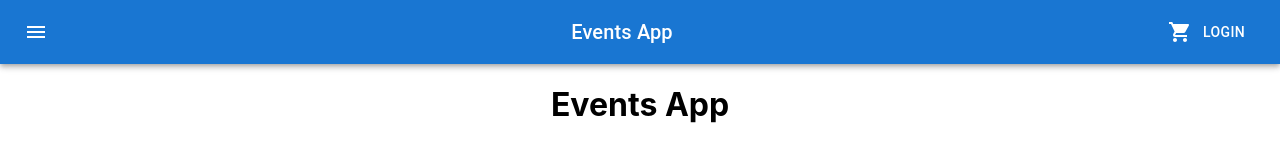
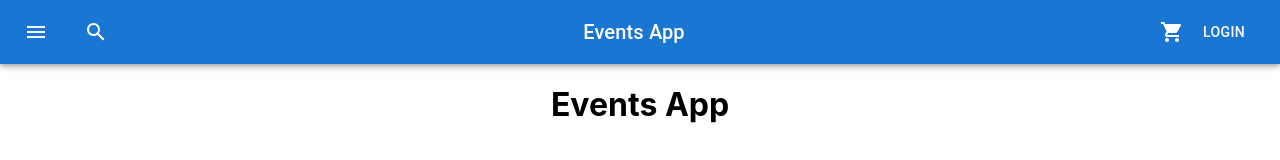
Before and after one commit to RainbowPanic/164b8a8f-b3b3-4f74-af57-94ac25daea4f, a React (Create React App) app: page / in a window 1280 px wide. Shown: the top 160 px of the page. Built offline with nearby package versions, Linux system fonts and the light colour scheme; no server answers.

Commit message:
Header update (small changes) Interface for Event (save)

```diff
--- a/src/components/EventCollection.tsx
+++ b/src/components/EventCollection.tsx
@@ -5,6 +5,7 @@ import Box from '@mui/material/Box'
 import { makeStyles } from '@material-ui/core/styles';
 import {StickyDateHeader} from "./StickyDateHeader";
 import * as React from "react";
+import {EventInterface} from '../interface/EventInterface';
 
 type EventCollectionProps = {
 
--- a/src/components/Header.tsx
+++ b/src/components/Header.tsx
@@ -10,6 +10,7 @@ import IconButton from "@mui/material/IconButton";
 import MenuIcon from "@mui/icons-material/Menu";
 import ShoppingCartIcon from '@mui/icons-material/ShoppingCart';
 import {useNavigate}  from 'react-router-dom'
+import SearchIcon from '@mui/icons-material/Search';
 
 export const Header = () => {
     const navigate = useNavigate()
@@ -39,6 +40,10 @@ export const Header = () => {
 			Icon wrapped in Icon */}
                     <MenuIcon />
                 </IconButton>
+
+                <IconButton color="inherit"
+                            aria-label="menu"><SearchIcon /></IconButton>
+
                 {/* The Typography component applies
 		default font weights and sizes */}
 
@@ -47,10 +52,16 @@ export const Header = () => {
                             onClick={handleNavHome}>
                     Events App
                 </Typography>
-                <ShoppingCartIcon onClick={handleNav}/>
+                <IconButton color="inherit"
+                            aria-label="menu">
+                    <ShoppingCartIcon onClick={handleNav}/>
+                </IconButton>
                 <Button color="inherit">Login</Button>
             </Toolbar>
         </AppBar>
         </div>
     );
+
+
+
 }
```
Also changed, not shown: src/interface/EventInterface.tsx (added, +28 -0 lines).
